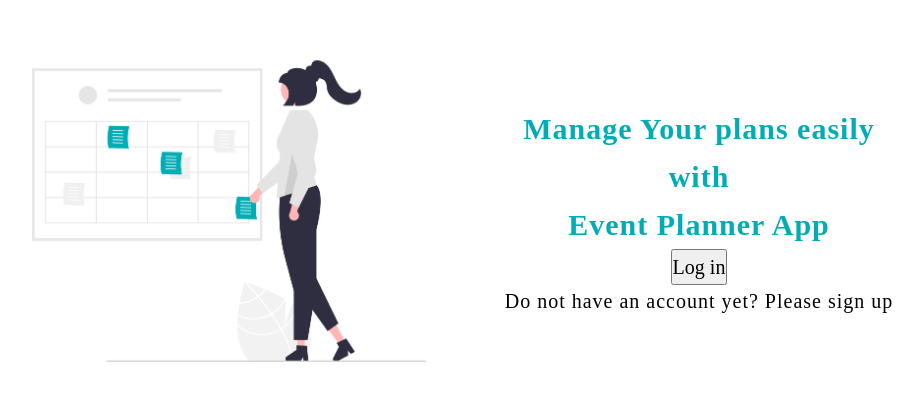
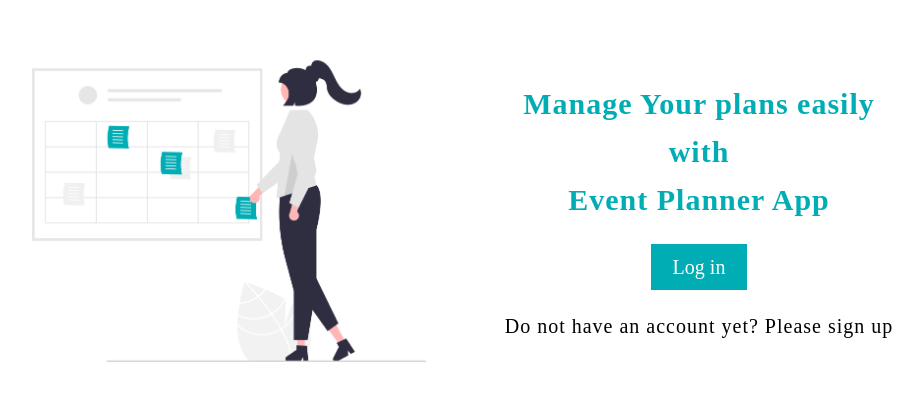
Before and after one commit to hannakozak/event-planner-app, a React (Create React App) app in the folder client/: page / in a window 1280 px wide. Shown: the part 189-590 px from the top of the page, without its empty margins (197-1120 px from the left). Built offline with nearby package versions, Linux system fonts and the light colour scheme.

Commit message:
feat: add custom button

```diff
--- /dev/null
+++ b/client/src/components/Button/Button.styled.ts
@@ -0,0 +1,56 @@
+import styled, { css } from 'styled-components';
+
+export const ButtonStyled = styled.button`
+  font-size: ${(props) => (props.fontSize ? props.fontSize : '2rem')};
+  font-weight: ${({ theme }) => theme.text.regular};
+  padding: 0.5rem 2rem;
+  margin: 2rem;
+
+  ${({ variant }) =>
+    variant === 'primary' &&
+    css`
+      background-color: ${({ theme }) => theme.colors.primary3};
+      color: ${({ theme }) => theme.colors.white};
+      border: 2px solid ${({ theme }) => theme.colors.primary3};
+
+      &:hover {
+        background-color: ${({ theme }) => theme.colors.primary5};
+        border: 1px solid ${({ theme }) => theme.colors.primary5};
+      }
+      &:focus,
+      &:active {
+        background-color: ${({ theme }) => theme.colors.primary4};
+        border: 1px solid ${({ theme }) => theme.colors.primary4};
+      }
+    `}
+
+  ${({ variant }) =>
+    variant === 'secondary' &&
+    css`
+      background-color: ${({ theme }) => theme.colors.white};
+      color: ${({ theme }) => theme.colors.primary3};
+      border: 2px solid ${({ theme }) => theme.colors.primary3};
+
+      &:hover,
+      &:focus,
+      &:active {
+        color: ${({ theme }) => theme.colors.primary5};
+        border: 1px solid ${({ theme }) => theme.colors.primary5};
+      }
+    `}
+
+    ${({ variant }) =>
+    variant === 'caution' &&
+    css`
+      background-color: ${({ theme }) => theme.colors.white};
+      color: ${({ theme }) => theme.colors.caution};
+      border: 2px solid ${({ theme }) => theme.colors.caution};
+
+      &:hover,
+      &:focus,
+      &:active {
+        background-color: ${({ theme }) => theme.colors.caution};
+        color: ${({ theme }) => theme.colors.white};
+      }
+    `}
+`;
--- /dev/null
+++ b/client/src/components/Button/Button.tsx
@@ -0,0 +1,35 @@
+import React, { ReactNode } from 'react';
+import { ButtonStyled } from './Button.styled';
+
+export type ButtonProps = {
+  children?: ReactNode;
+  type?: 'button' | 'submit' | 'reset';
+  variant?: 'primary' | 'secondary' | 'caution';
+  handleClick?: (event: React.MouseEvent<HTMLButtonElement>) => void;
+  isDisabled?: boolean;
+  color?: string;
+  fontSize?: number;
+};
+
+export const Button = ({
+  children,
+  type,
+  variant,
+  handleClick,
+  isDisabled,
+  color,
+  fontSize,
+}: ButtonProps) => {
+  return (
+    <ButtonStyled
+      onClick={handleClick}
+      type={type}
+      variant={variant}
+      disabled={isDisabled}
+      color={color}
+      fontSize={fontSize}
+    >
+      {children}
+    </ButtonStyled>
+  );
+};
--- a/client/src/styles/themes/theme/colors.ts
+++ b/client/src/styles/themes/theme/colors.ts
@@ -2,12 +2,20 @@ export type Colors = {
     primary1: string;
     primary2: string;
     primary3: string;
-    primary4: string
+    primary4: string;
+    primary5: string;
+    primary6: string;
+    white: string;
+    caution: string
 }
 
 export const colors: Colors = {
     primary1: '#222831',
     primary2: '#393E46',
     primary3: '#00ADB5',
-    primary4: '#EEEEEE'
+    primary4: '#00797e',
+    primary5: '#00565a',
+    primary6: '#EEEEEE',
+    white: '#fff',
+    caution: '#D0342C'
 }
--- a/client/src/views/Home/Home.tsx
+++ b/client/src/views/Home/Home.tsx
@@ -1,6 +1,7 @@
 import React from 'react';
 import homeImage from '../../assets/images/undraw_Events_re_98ue.png';
 import { HomeImage, HomeWrapper, HomeText } from './Home.styled';
+import { Button } from '../../components/Button/Button';
 export const Home = () => {
   return (
     <HomeWrapper>
@@ -9,7 +10,9 @@ export const Home = () => {
         <h1>Manage Your plans easily </h1>
         <h2> with</h2>
         <h2>Event Planner App </h2>
-        <button>Log in</button>
+        <Button type="button" variant="primary">
+          Log in
+        </Button>
         <p> Do not have an account yet? Please sign up</p>
       </HomeText>
     </HomeWrapper>
--- a/client/tsconfig.json
+++ b/client/tsconfig.json
@@ -15,8 +15,9 @@
     "isolatedModules": true,
     "noEmit": true,
     "jsx": "react-jsx",
-    "noImplicitAny": false
+    "noImplicitAny": false,
+    "typeRoots": ["./node_modules/@types", "./typings"]
   },
-  "include": ["src"],
+  "include": ["src", "src/typings"],
   "types": ["node", "jest", "@testing-library/jest-dom"]
 }
```
Also changed, not shown: client/src/typings/jsx.d.ts (added, +13 -0 lines), client/src/views/Home/Home.styled.ts (renamed from client/src/views/Home/Home.styled.tsx).
